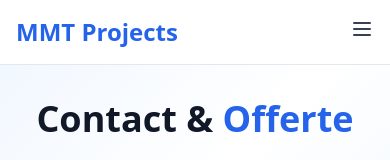
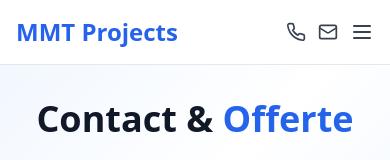
Before and after one commit to LeviHackermann/bouw-en-verbouw-gids, a React (Vite) app: page /contact in a window 390 px wide. Shown: the top 160 px of the page. Built offline with nearby package versions, Linux system fonts and the light colour scheme.

Commit message:
Fix: Mobile navigation contact buttons
Ensured the phone and mail buttons are always visible on the mobile navigation bar for easy contact.

```diff
--- a/src/components/Navigation.tsx
+++ b/src/components/Navigation.tsx
@@ -94,8 +94,14 @@ const Navigation = () => {
             </div>
           </div>
 
-          {/* Mobile menu button */}
-          <div className="md:hidden">
+          {/* Mobile menu button and contact icons */}
+          <div className="md:hidden flex items-center space-x-3">
+            <a href="tel:0484117727" className="text-gray-700 hover:text-blue-600 transition-colors">
+              <Phone className="h-5 w-5" />
+            </a>
+            <a href="mailto:info@mmtprojects.be" className="text-gray-700 hover:text-blue-600 transition-colors">
+              <Mail className="h-5 w-5" />
+            </a>
             <button
               onClick={toggleMenu}
               className="text-gray-700 hover:text-blue-600 transition-colors"
@@ -127,15 +133,9 @@ const Navigation = () => {
                   {service.name}
                 </Link>
               ))}
-              <div className="px-3 py-4 flex items-center space-x-4">
-                <a href="tel:0484117727" className="text-gray-700 hover:text-blue-600">
-                  <Phone className="h-5 w-5" />
-                </a>
-                <a href="mailto:info@mmtprojects.be" className="text-gray-700 hover:text-blue-600">
-                  <Mail className="h-5 w-5" />
-                </a>
+              <div className="px-3 py-4">
                 <Link to="/contact" onClick={() => setIsMenuOpen(false)}>
-                  <Button size="sm" className="bg-blue-600 hover:bg-blue-700">
+                  <Button size="sm" className="bg-blue-600 hover:bg-blue-700 w-full">
                     Offerte aanvragen
                   </Button>
                 </Link>
```
